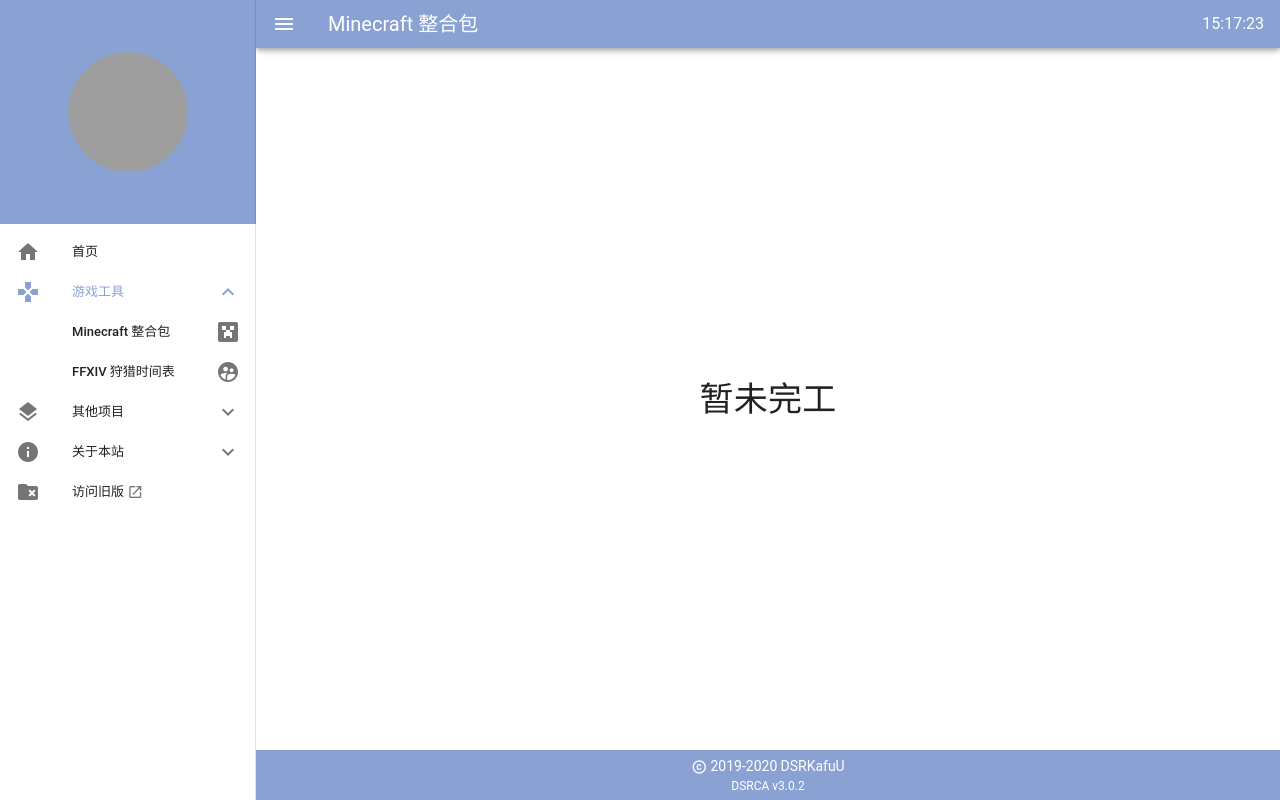
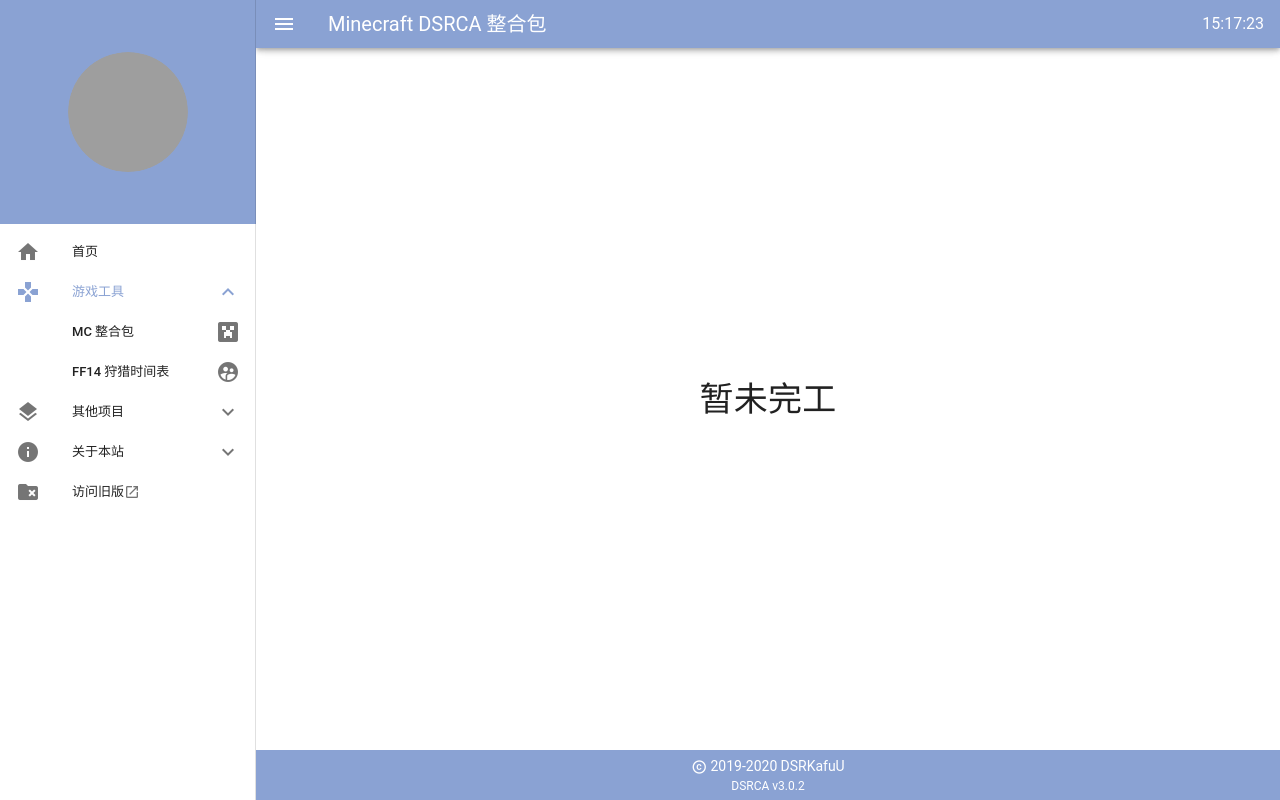
Before and after one commit to fossabot/dsr-tools, a Vue app: page /game/minecraft in a window 1280 px wide. Built offline with nearby package versions, Linux system fonts and the light colour scheme; grey boxes are pictures that could not be loaded.

Commit message:
Optimize nav names

```diff
--- a/src/components/Navigation.vue
+++ b/src/components/Navigation.vue
@@ -14,7 +14,8 @@
         </v-list-item-icon>
         <v-list-item-content>
           <v-list-item-title>
-            {{ route.meta.name }}
+            <template v-if="route.meta.short">{{ route.meta.short }}</template>
+            <template v-else>{{ route.meta.name }}</template>
             <v-icon small v-if="route.meta.ext">mdi-open-in-new</v-icon>
           </v-list-item-title>
         </v-list-item-content>
@@ -31,7 +32,8 @@
             <v-icon>{{ route.meta.icon }}</v-icon>
           </v-list-item-icon>
           <v-list-item-content>
-            <v-list-item-title>{{ route.meta.name }}</v-list-item-title>
+            <v-list-item-title v-if="route.meta.short">{{ route.meta.short }}</v-list-item-title>
+            <v-list-item-title v-else>{{ route.meta.name }}</v-list-item-title>
           </v-list-item-content>
         </template>
         <v-list-item
@@ -43,7 +45,8 @@
         >
           <v-list-item-content>
             <v-list-item-title>
-              {{ child.meta.name }}
+              <template v-if="child.meta.short">{{ child.meta.short }}</template>
+              <template v-else>{{ child.meta.name }}</template>
               <v-icon small v-if="child.meta.ext">mdi-open-in-new</v-icon>
             </v-list-item-title>
           </v-list-item-content>
--- a/src/router/game.js
+++ b/src/router/game.js
@@ -9,12 +9,12 @@ export default {
     {
       path: '/game/minecraft/',
       component: () => import(/* webpackChunkName: "minecraft" */ '@/views/game/Minecraft.vue'),
-      meta: { name: 'Minecraft 整合包', icon: 'mdi-minecraft' },
+      meta: { name: 'Minecraft DSRCA 整合包', short: 'MC 整合包', icon: 'mdi-minecraft' },
     },
     {
       path: '/game/ffxiv/',
       component: () => import(/* webpackChunkName: "ffxiv" */ '@/views/game/FFXIV.vue'),
-      meta: { name: 'FFXIV 狩猎时间表', icon: 'mdi-account-supervisor-circle' },
+      meta: { name: 'FF14 国服狩猎车时间表', short: 'FF14 狩猎时间表', icon: 'mdi-account-supervisor-circle' },
     },
   ],
 };
```
Also changed, not shown: package.json (+4 -4 lines), 1 other file (tests, documents, lock files or other folders).
